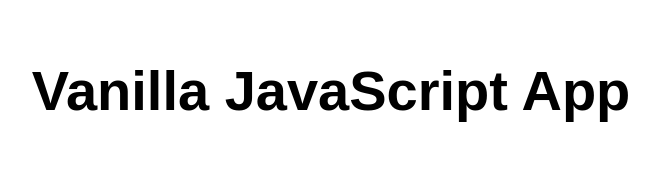
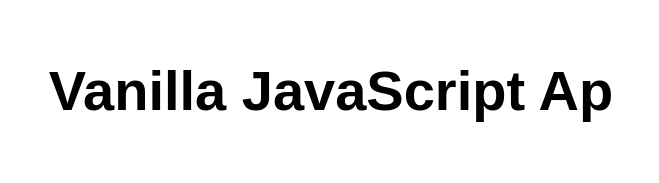
Before and after one commit to ranjithb1015/my-first-static-web-app, a website: page src/index.html in a window 1280 px wide. Shown: the whole page, without its empty margins (309-968 px from the left). Drawn offline with Linux system fonts and the light colour scheme.

Commit message:
Update index.html

```diff
--- a/src/index.html
+++ b/src/index.html
@@ -10,7 +10,7 @@
 
 <body>
   <main>
-    <h1>Vanilla JavaScript App</h1>
+    <h1>Vanilla JavaScript Ap</h1>
   </main>
 </body>
 
```
